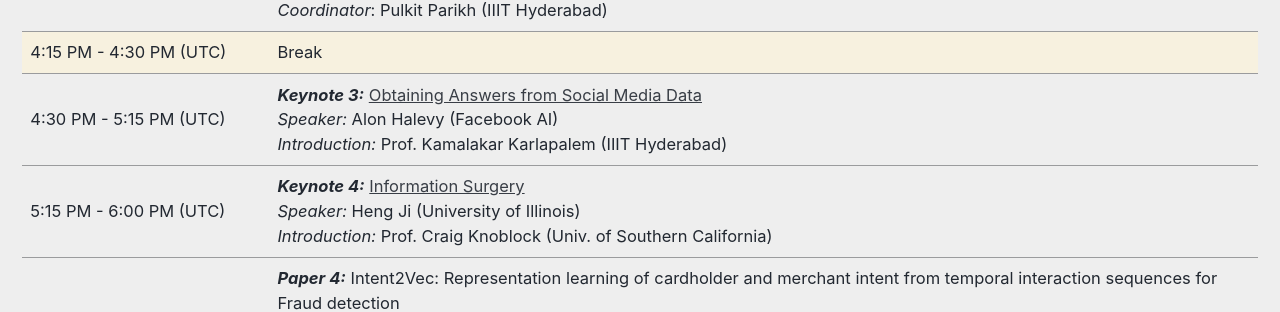
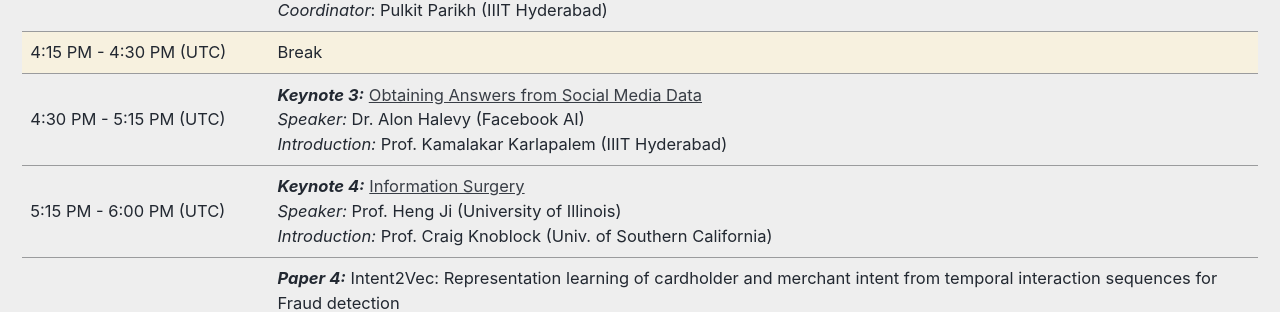
Before and after one commit to asea2021/ijcai-asea2021, a Jekyll site: the page built from _pages/schedule.md, in a window 1280 px wide. Shown: the part 1139-1451 px from the top of the page. Built offline with Jekyll 4.4.1, drawn with Linux system fonts in a browser that asks for light colours; cached includes are drawn as plain includes.

Commit message:
Halevy bio

```diff
--- a/_pages/schedule.md
+++ b/_pages/schedule.md
@@ -47,11 +47,11 @@
     </tr>
     <tr>
         <td markdown="span">4:30 PM - 5:15 PM (UTC)</td>
-        <td markdown="span">***Keynote 3:*** [Obtaining Answers from Social Media Data](halevy)<br/>*Speaker:* Alon Halevy (Facebook AI)<br/>*Introduction:* Prof. Kamalakar Karlapalem (IIIT Hyderabad)</td>
+        <td markdown="span">***Keynote 3:*** [Obtaining Answers from Social Media Data](halevy)<br/>*Speaker:* Dr. Alon Halevy (Facebook AI)<br/>*Introduction:* Prof. Kamalakar Karlapalem (IIIT Hyderabad)</td>
     </tr>
     <tr>
         <td markdown="span">5:15 PM - 6:00 PM (UTC)</td>
-        <td markdown="span">***Keynote 4:*** [Information Surgery](heng)<br/>*Speaker:* Heng Ji (University of Illinois)<br/>*Introduction:* Prof. Craig Knoblock (Univ. of Southern California)</td>
+        <td markdown="span">***Keynote 4:*** [Information Surgery](heng)<br/>*Speaker:* Prof. Heng Ji (University of Illinois)<br/>*Introduction:* Prof. Craig Knoblock (Univ. of Southern California)</td>
     </tr>
     <tr>
         <td markdown="span">6:00 PM - 6:15 PM (UTC)</td>
```
